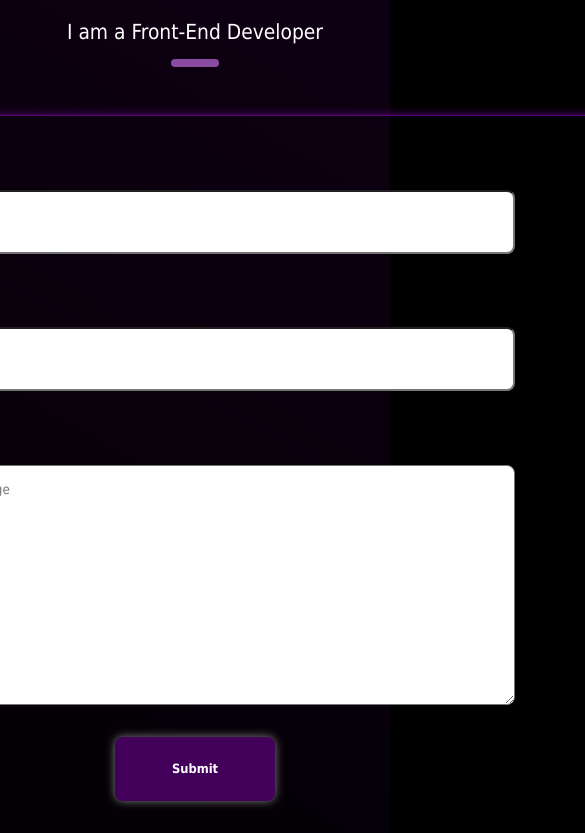
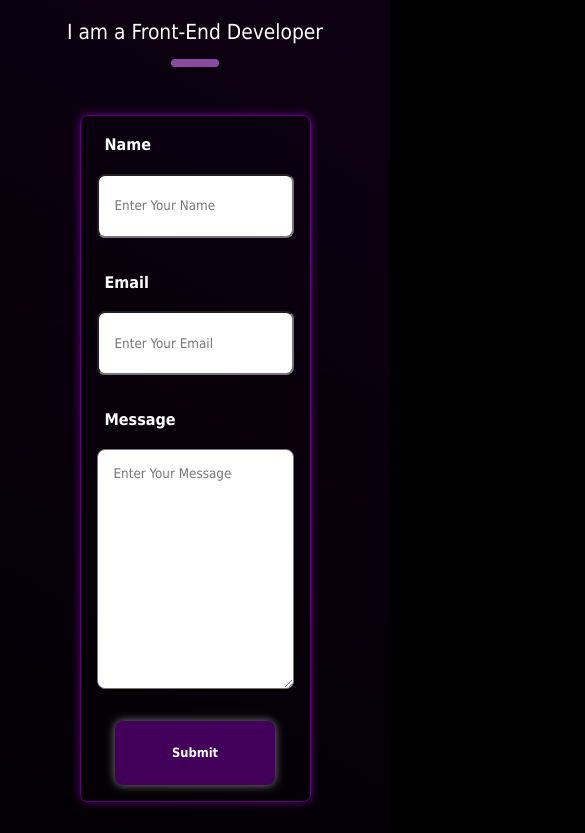
Before and after one commit to destrada7/front-end-portfolio, a React (Create React App) app: page / in a window 390 px wide. Shown: the part 3771-4604 px from the top of the page, 585 px wide, since content can reach past the window. Built offline with nearby package versions, Linux system fonts and the light colour scheme.

Commit message:
minor updates to check

```diff
--- a/src/App.css
+++ b/src/App.css
@@ -89,10 +89,3 @@ body {
       transform: rotate(360deg);
   }
 }
-
-/* Container for all sections to maintain consistent width and centering */
-.container {
-  max-width: 1200px;
-  margin: 0 auto;
-  padding: 0 1rem;
-}
--- a/src/components/ContactForm.js
+++ b/src/components/ContactForm.js
@@ -53,4 +53,5 @@ const ContactForm = ({ onFormSubmit }) => {
         </form>
     );
 };
- export default ContactForm;
+
+export default ContactForm;
--- a/src/styles/AboutMe.css
+++ b/src/styles/AboutMe.css
@@ -7,7 +7,7 @@
     height: auto;
     margin-top: 5rem;
     padding: 0 5%;
-    flex-wrap: nowrap;
+    flex-wrap: wrap;
     overflow: hidden;
     font-family: Tahoma, sans-serif;
     color: white;
--- a/src/styles/ContactForm.css
+++ b/src/styles/ContactForm.css
@@ -1,14 +1,13 @@
 .contact-form {
     display: flex;
     flex-direction: column;
-    gap:2rem;
+    gap: 2rem;
     width: 50rem;
     height: auto;
     margin-top: 2rem;
     padding: 2rem;
-    color: white;
-    font-family: Tahoma, sans-serif;
     border-radius: 1rem;
+    background-color: transparent;
 }
 
 .input_container {
@@ -18,12 +17,12 @@
 
 .input_container label {
     font-weight: bold;
-    margin-left: 3rem;
+    margin-left: 1rem;
     margin-bottom: 1rem;
 }
 
-.form-input {
-    width: 40rem;
+.form-input, .textarea {
+    width: 100%;
     height: 4rem;
     margin: 0 auto;
     padding-left: 1rem;
@@ -31,24 +30,52 @@
 }
 
 .textarea {
-    width: 40rem;
     height: 15rem;
-    margin: 0 auto;
     padding-top: 1rem;
-    padding-left: 1rem;
-    border-radius: .5rem;
 }
 
 .form-input::placeholder, .textarea::placeholder {
-    font-family: Tahoma, sans-serif; /* Ensure placeholder uses the same font */
+    font-family: Tahoma, sans-serif;
 }
 
 .error {
-    margin-top:.5rem;
-    margin-left: 3rem;
+    margin-top: .5rem;
+    margin-left: 1rem;
     color: #5a0075;
 }
 
 #form_button {
     margin: 0 auto;
 }
+
+@media (max-width: 768px) {
+    .contact-form {
+        width: 100%;
+        max-width: 30rem;
+        padding: 1.5rem;
+    }
+
+    .form-input, .textarea {
+        width: 100%;
+    }
+}
+
+@media (max-width: 480px) {
+    .contact-form {
+        width: 100%;
+        max-width: 20rem; /* Adjusted for better responsiveness */
+        padding: 1rem;
+    }
+
+    .form-input, .textarea {
+        width: 100%;
+    }
+
+    .input_container label {
+        margin-left: 0.5rem;
+    }
+
+    .error {
+        margin-left: 0.5rem;
+    }
+}
--- a/src/styles/ContactSection.css
+++ b/src/styles/ContactSection.css
@@ -6,7 +6,7 @@
     height: auto;
     margin-top: 5rem;
     padding: 0 5%;
-    color: white;
+    background-color: transparent;
 }
 
 .contact_intro {
```
